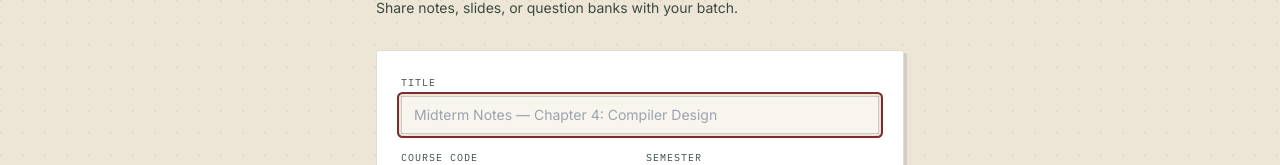
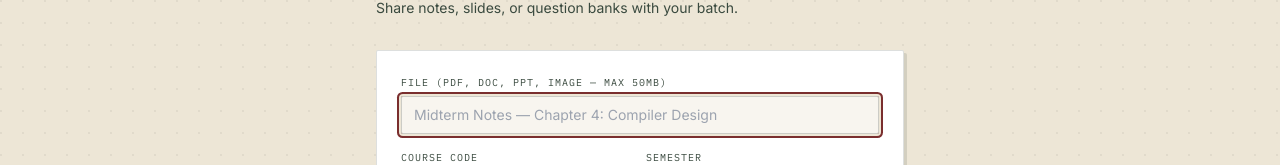
Before and after one commit to BibiHazaratun/studyhub-client, a React (Vite) app: page /upload in a window 1280 px wide. Shown: the part 176-341 px from the top of the page. Built offline with nearby package versions, Linux system fonts and the light colour scheme; no server answers; sample sign-in values are in the browser's storage.

Commit message:
Update file size limit label to 50MB

```diff
--- a/src/pages/Upload.jsx
+++ b/src/pages/Upload.jsx
@@ -58,7 +58,7 @@ export default function Upload() {
         )}
 
         <div>
-          <label className="block font-mono text-[10px] uppercase tracking-widest text-inkSoft mb-1.5">Title</label>
+          <label className="block font-mono text-[10px] uppercase tracking-widest text-inkSoft mb-1.5">File (PDF, DOC, PPT, image — max 50MB)</label>
           <input required value={form.title} onChange={update('title')}
             className="w-full border border-ink/20 rounded-sm px-3 py-2 text-sm focus-ring bg-paper/40"
             placeholder="Midterm Notes — Chapter 4: Compiler Design" />
```
